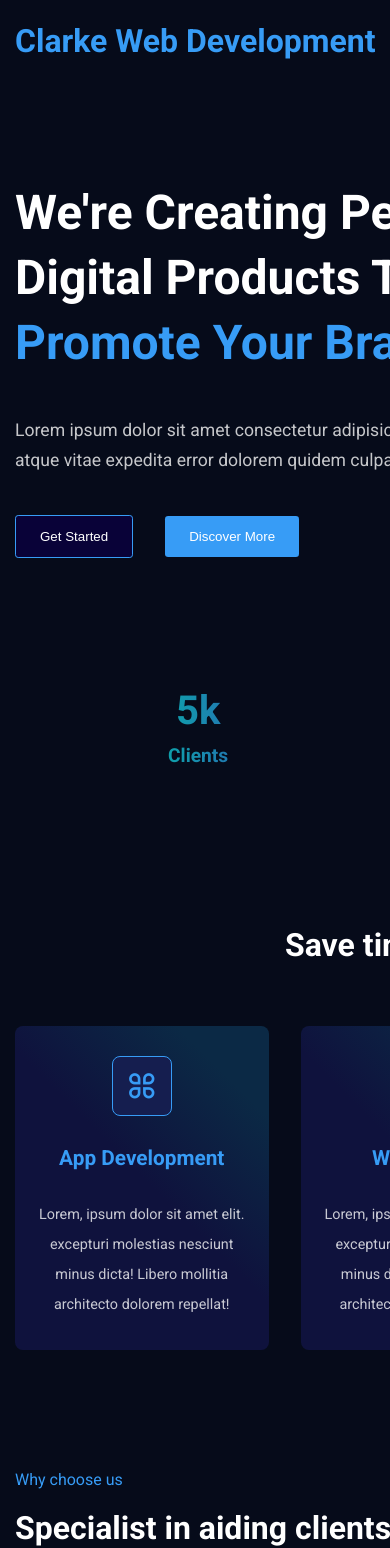
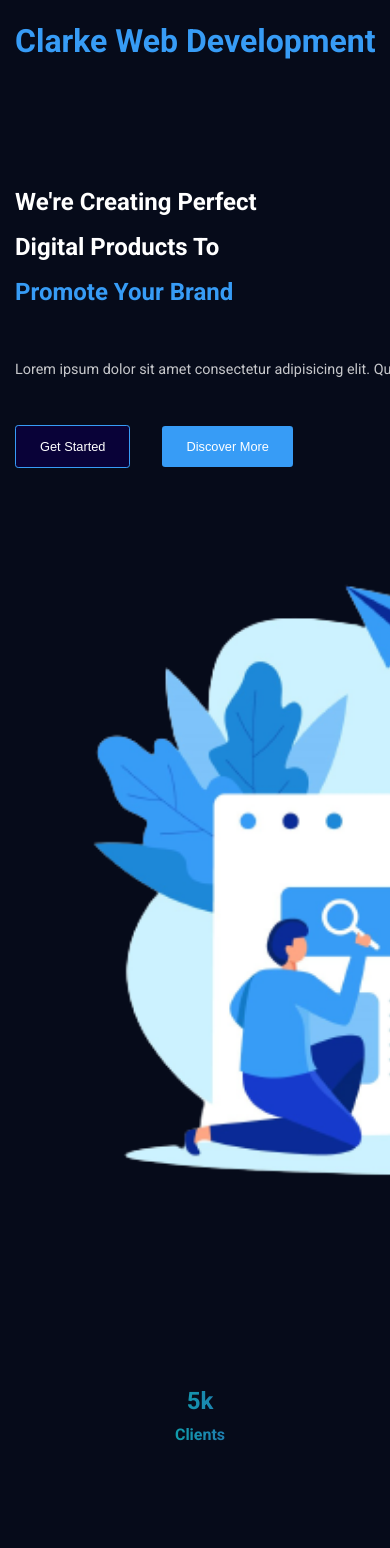
Before and after one commit to NKC27/mindset_digital_agency, a React (Create React App) app: page / in a window 390 px wide. Shown: the top 1548 px of the page. Built offline with nearby package versions, Linux system fonts and the light colour scheme.

Commit message:
CSS created & updated for components

```diff
--- a/src/styles/about.css
+++ b/src/styles/about.css
@@ -55,3 +55,20 @@
   color: white;
   font-weight: 500;
 }
+
+@media only screen and (max-width: 992px) {
+  .about__content h2 {
+    font-size: 1.5rem;
+  }
+}
+
+@media only screen and (max-width: 768px) {
+  .about__wrapper {
+    flex-direction: column;
+  }
+
+  .about__content,
+  .about__img {
+    width: 100%;
+  }
+}
--- a/src/styles/blog.css
+++ b/src/styles/blog.css
@@ -52,3 +52,15 @@
   width: 33%;
   margin-top: -70px;
 }
+
+.light-theme .blog {
+  background: #effcff;
+}
+
+.light-theme .blog__item {
+  box-shadow: 5px 5px 15px -5px #999;
+}
+
+.light-theme .blog__item:nth-child(2) {
+  border: 1px solid var(--primary-color);
+}
--- a/src/styles/counter.css
+++ b/src/styles/counter.css
@@ -25,3 +25,36 @@
 .counter__title {
   font-size: 1.2rem;
 }
+
+@media only screen and (max-width: 992px) {
+  .counter__number {
+    font-size: 2rem;
+  }
+  .counter__title {
+    font-size: 1.2rem;
+  }
+
+  .counter__item {
+    width: 30%;
+  }
+}
+
+@media only screen and (max-width: 768px) {
+  .counter__number {
+    font-size: 1.5rem;
+  }
+  .counter__title {
+    font-size: 1rem;
+  }
+}
+
+@media only screen and (max-width: 576px) {
+  .counter_wrapper {
+    flex-direction: column;
+  }
+
+  .counter__item {
+    width: 100%;
+    margin-bottom: 30px;
+  }
+}
--- a/src/styles/hero.css
+++ b/src/styles/hero.css
@@ -6,6 +6,10 @@
 .hero__content,
 .hero__img {
   width: 50%;
+}
+
+.hero__img img {
+  width: 100%;
 }
 
 .hero__content {
@@ -51,3 +55,36 @@
 .secondary__btn {
   background: var(--btn-primary-bg);
 }
+
+@media only screen and (max-width: 992px) {
+  .hero__content h2 {
+    font-size: 2rem;
+    line-height: 50px;
+  }
+}
+
+@media only screen and (max-width: 768px) {
+  .hero__content h2 {
+    font-size: 1.5rem;
+    line-height: 45px;
+  }
+
+  .hero__content p {
+    font-size: 0.9rem;
+  }
+
+  .primary__btn,
+  .secondary__btn {
+    font-size: 0.8rem;
+  }
+}
+
+@media only screen and (max-width: 600px) {
+  .hero__content,
+  .hero__img {
+    width: 100%;
+  }
+  .hero__wrapper {
+    flex-direction: column;
+  }
+}
--- a/src/styles/services.css
+++ b/src/styles/services.css
@@ -27,10 +27,18 @@
   justify-content: center;
   margin: auto;
   background: var(--icon-bg);
-  border-radius: 0.5rem;
+  border-radius: 5px;
   margin-bottom: 30px;
   border: 1px solid var(--primary-color);
   cursor: pointer;
+}
+
+.light-theme .service__icon {
+  background-color: var(--primary-color);
+}
+
+.light-theme .service__icon i {
+  color: #fff;
 }
 
 .service__icon {
@@ -43,3 +51,33 @@
   font-size: 1.3rem;
   margin-bottom: 30px;
 }
+
+@media only screen and (max-width: 992px) {
+  .services__top-content h2 {
+    font-size: 1.5rem;
+  }
+
+  .service__item-wrapper {
+    flex-wrap: wrap;
+  }
+
+  .service__item {
+    width: 31%;
+    margin-bottom: 30px;
+  }
+  .service__title {
+    font-size: 1.2rem;
+  }
+}
+
+@media only screen and (max-width: 768px) {
+  .service__item {
+    width: 47.7%;
+  }
+}
+
+@media only screen and (max-width: 576px) {
+  .service__item {
+    width: 100%;
+  }
+}
```
Also changed, not shown: src/styles/newsletter.css (added, +45 -0 lines), src/styles/testimonial.css (added, +43 -0 lines).
